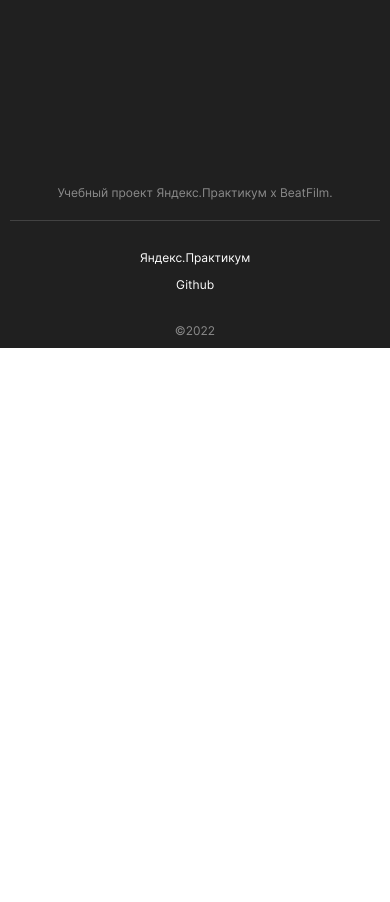
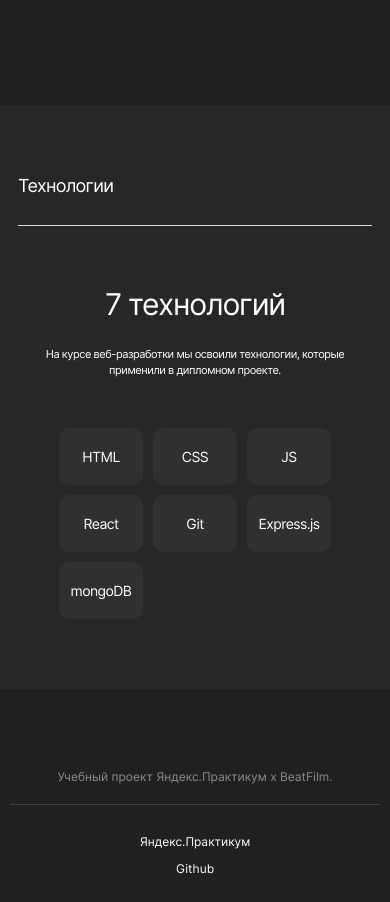
Before and after one commit to RadikKhabibulin/movies-explorer-frontend, a React app: page / in a window 390 px wide. Shown: the part 1213-2115 px from the top of the page. Before the commit the page ends 1561 px from the top, so only its background shows below. Built offline with nearby package versions, Linux system fonts and the light colour scheme; a web font is replaced by a local one.

Commit message:
add techs component

```diff
--- a/src/components/Main/Main.js
+++ b/src/components/Main/Main.js
@@ -1,6 +1,7 @@
 import { Route, Routes } from 'react-router-dom';
 import AboutProject from '../AboutProject/AboutProject';
 import Promo from '../Promo/Promo';
+import Techs from '../Techs/Techs';
 
 function Main() {
 
@@ -8,6 +9,7 @@ function Main() {
     <main className="main-content">
       <Promo />
       <AboutProject />
+      <Techs />
     </main>
   );
 }
--- /dev/null
+++ b/src/components/Techs/Techs.css
@@ -0,0 +1,109 @@
+.techs {
+  background: rgba(39, 39, 39, 1);
+}
+
+.techs__container {
+  width: 100%;
+  max-width: 1280px;
+  padding: 100px 70px;
+  box-sizing: border-box;
+}
+
+.techs__title {
+  margin: 0;
+  color: rgba(255, 255, 255, 1);
+  padding-top: 90px;
+  text-align: center;
+  font-weight: 400;
+  font-size: 50px;
+  line-height: 58px;
+  letter-spacing: -0.04em;
+}
+
+.techs__description {
+  max-width: 460px;
+  margin: auto;
+  color: rgba(255, 255, 255, 1);
+  padding-top: 26px;
+  text-align: center;
+  font-weight: 400;
+  font-size: 14px;
+  line-height: 20px;
+  letter-spacing: -0.04em;
+}
+
+.techs__list {
+  display: grid;
+  grid-template-columns: repeat(7, minmax(90px, max-content));
+  justify-content: center;
+  gap: 10px;
+  list-style: none;
+  padding: 0;
+  margin: 0;
+  margin-top: 100px;
+  color: rgba(255, 255, 255, 1);
+}
+
+.techs__list-item {
+  display: flex;
+  align-items: center;
+  justify-content: center;
+  background: rgba(48, 48, 48, 1);
+  border-radius: 10px;
+  min-height: 60px;
+  font-weight: 400;
+  font-size: 14px;
+  line-height: 17px;
+  letter-spacing: -0.04em;
+}
+
+@media screen and (max-width: 768px) {
+  .techs__container {
+    padding: 90px 50px;
+  }
+
+  .techs__title {
+    padding-top: 80px;
+    font-weight: 400;
+    font-size: 50px;
+    line-height: 58px;
+    letter-spacing: -0.04em;
+  }
+
+  .techs__description {
+    padding-top: 22px;
+    font-size: 12px;
+    line-height: 18px;
+  }
+
+  .techs__list {
+    grid-template-columns: repeat(auto-fit, minmax(84px, max-content));
+    margin-top: 83px;
+  }
+
+  .techs__list-item {
+    min-height: 57px;
+  }
+}
+
+@media screen and (max-width: 400px) {
+  .techs__container {
+    padding: 70px 18px;
+  }
+
+  .techs__title {
+    padding-top: 60px;
+    font-size: 30px;
+    line-height: 36px;
+  }
+
+  .techs__description {
+    padding-top: 24px;
+    font-size: 11px;
+    line-height: 16px;
+  }
+
+  .techs__list {
+    margin-top: 50px;
+  }
+}
--- /dev/null
+++ b/src/components/Techs/Techs.js
@@ -0,0 +1,26 @@
+function AboutProject() {
+  return (
+    <section className="section techs">
+      <div className="techs__container">
+        <h2 className="section__title">
+          Технологии
+        </h2>
+        <h3 className="techs__title">7 технологий</h3>
+        <p className="techs__description">
+          На курсе веб-разработки мы освоили технологии, которые применили в дипломном проекте.
+        </p>
+        <ul className="techs__list">
+          <li className="techs__list-item">HTML</li>
+          <li className="techs__list-item">CSS</li>
+          <li className="techs__list-item">JS</li>
+          <li className="techs__list-item">React</li>
+          <li className="techs__list-item">Git</li>
+          <li className="techs__list-item">Express.js</li>
+          <li className="techs__list-item">mongoDB</li>
+        </ul>
+      </div>
+    </section>
+  );
+}
+
+export default AboutProject;
--- a/src/index.css
+++ b/src/index.css
@@ -7,6 +7,7 @@
 @import url(./components/Section/Section.css);
 @import url(./components/Promo/Promo.css);
 @import url(./components/AboutProject/AboutProject.css);
+@import url(./components/Techs/Techs.css);
 @import url(./components/Navigation/Navigation.css);
 @import url(./components/Sidebar/Sidebar.css);
 @import url(./components/Footer/Footer.css);
```
